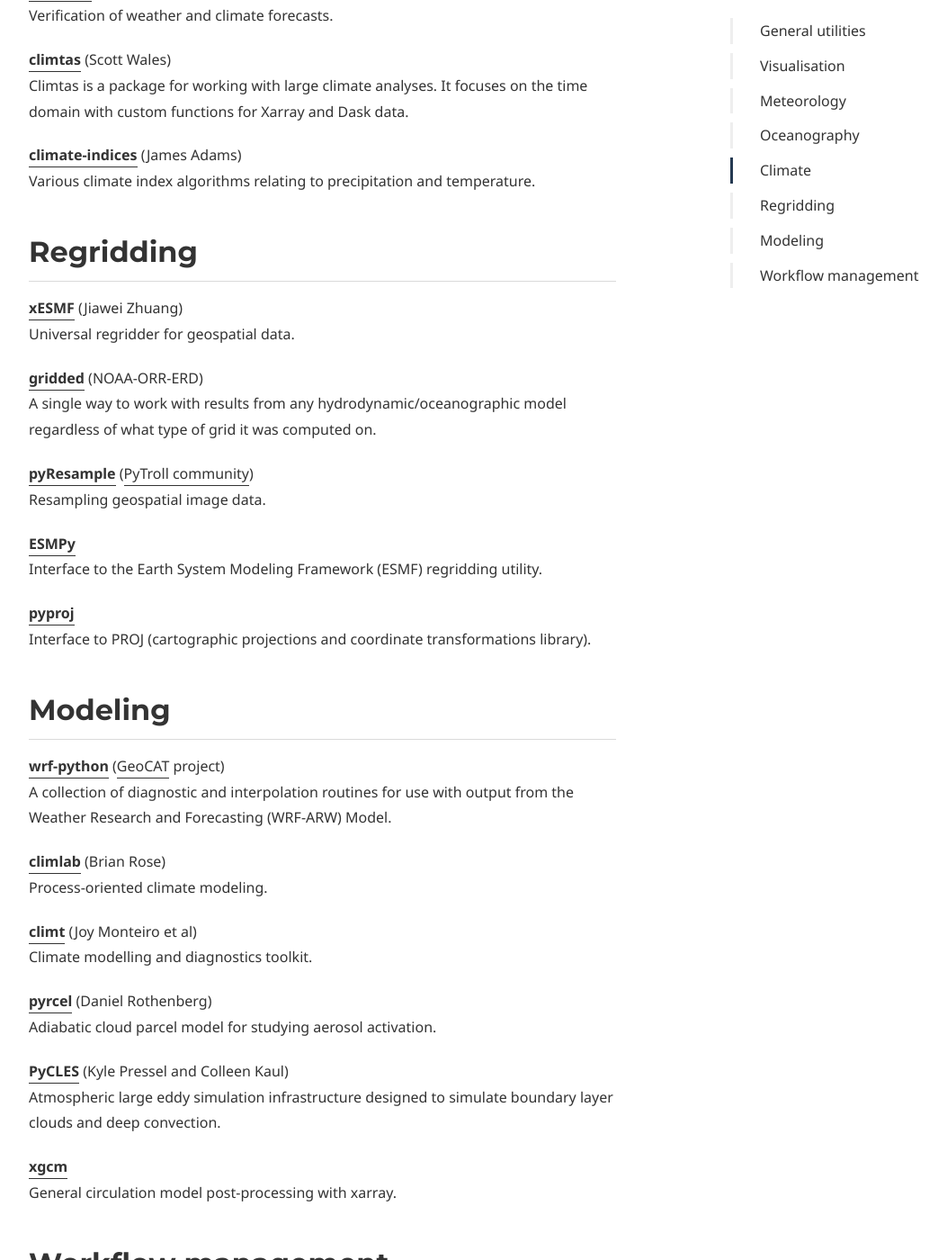
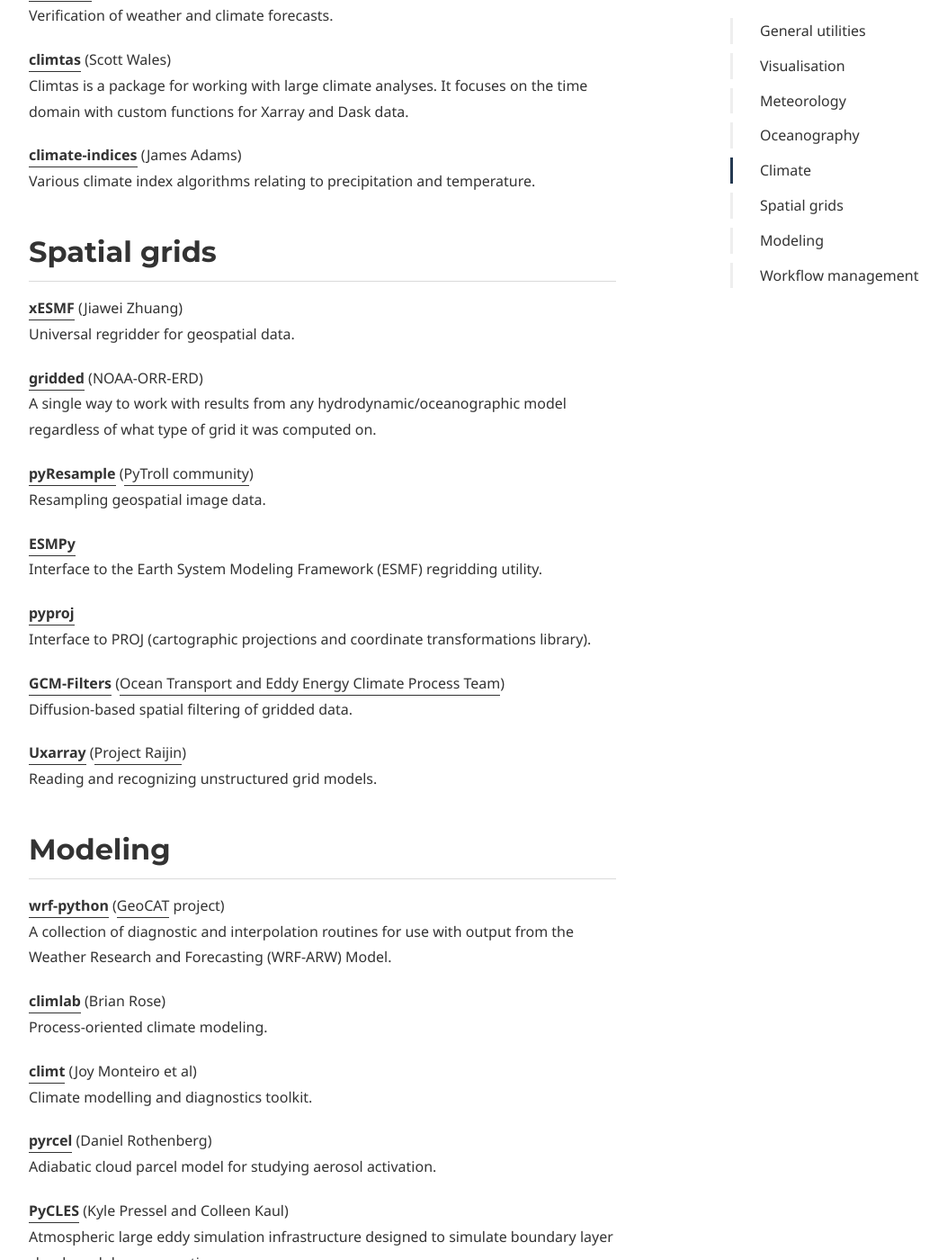
Before and after one commit to PyAOS/pyaos.github.io, a Jekyll site: the page built from packages.md, in a window 1280 px wide and 1400 px high, scrolled down 4119 px. Shown: the whole window at 90% size, without its empty margins (38-1091 px from the left). Built offline with Jekyll 4.4.1, drawn with Linux system fonts in a browser that asks for light colours; some web fonts are replaced.

Commit message:
Add gcm-fliters and uxarray

```diff
--- a/packages.md
+++ b/packages.md
@@ -53,7 +53,7 @@
 There is some overlap between the scope of the list below and both the
 [awesome-coastal](https://github.com/chrisleaman/awesome-coastal#readme) and
 [awesome-open-climate-science](https://github.com/pangeo-data/awesome-open-climate-science#readme) lists.
-
+U
 ## General utilities
 
 **[GeoCAT-comp](https://geocat-comp.readthedocs.io/en/latest/)** ([GeoCAT](https://geocat.ucar.edu/) project)
@@ -156,7 +156,7 @@
 **[climate-indices](https://climate-indices.readthedocs.io/)** (James Adams)
 Various climate index algorithms relating to precipitation and temperature.
 
-## Regridding
+## Spatial grids
 
 **[xESMF](https://xesmf.readthedocs.io/)** (Jiawei Zhuang)
 Universal regridder for geospatial data.
@@ -172,6 +172,12 @@
 
 **[pyproj](https://pyproj4.github.io/pyproj/stable/)**
 Interface to PROJ (cartographic projections and coordinate transformations library).
+
+**[GCM-Filters](https://gcm-filters.readthedocs.io/)** ([Ocean Transport and Eddy Energy Climate Process Team](https://ocean-eddy-cpt.github.io/))
+Diffusion-based spatial filtering of gridded data.
+
+**[Uxarray](https://uxarray.readthedocs.io/)** ([Project Raijin](https://raijin.ucar.edu/))
+Reading and recognizing unstructured grid models.
 
 ## Modeling
 
```
